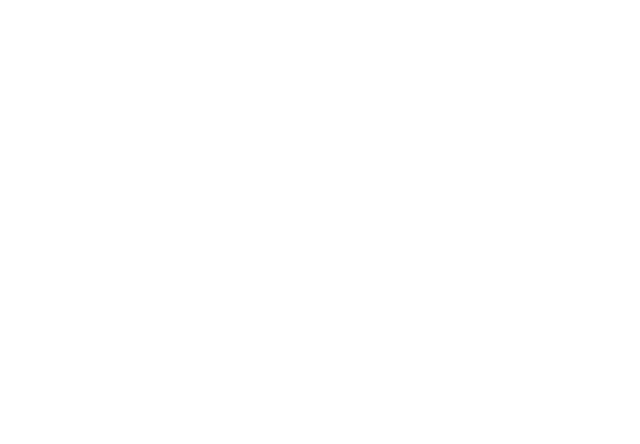
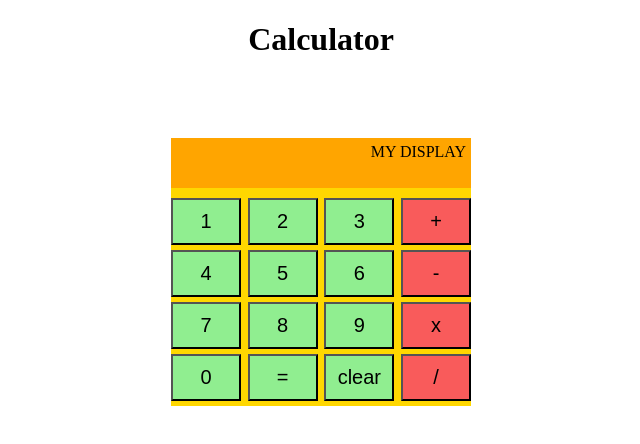
Before and after one commit to ygyesus/calculator, a plain HTML site: page index.html in a window 1280 px wide. Shown: the whole page, without its empty margins (319-959 px from the left). Drawn offline with Linux system fonts and the light colour scheme.

Commit message:
Add UI for calculator

```diff
--- a/index.html
+++ b/index.html
@@ -9,6 +9,38 @@
     <title>Calculator</title>
 </head>
 <body>
+    <h1>Calculator</h1>
 
+    <div class="calculator">
+
+        <div class="display">
+            MY DISPLAY
+        </div>
+
+        <div class="buttons">
+
+            <button>1</button>
+            <button>2</button>
+            <button>3</button>
+            <button class="operation">+</button>
+
+            <button>4</button>
+            <button>5</button>
+            <button>6</button>
+            <button class="operation">-</button>
+
+            <button>7</button>
+            <button>8</button>
+            <button>9</button>
+            <button class="operation">x</button>
+
+            <button>0</button>
+            <button>=</button>
+            <button>clear</button>
+            <button class="operation">/</button>
+
+        </div>
+
+    </div>
 </body>
 </html>
--- a/style.css
+++ b/style.css
@@ -0,0 +1,45 @@
+*{
+    box-sizing: border-box;
+}
+
+h1{
+    text-align: center;
+    margin-bottom: 80px;
+}
+
+.calculator{
+    width: 300px;
+    margin: auto;
+    background-color: gold;
+
+}
+.display{
+    background-color: orange;
+
+    margin-bottom: 10px;
+    padding: 5px;
+    text-align: right;
+
+    height: 50px;
+}
+.buttons{
+    display: flex;
+    flex-wrap: wrap;
+    justify-content: space-between;
+}
+.buttons button{
+    font-size: 20px;
+    width: 70px;
+    padding: 10px 0;
+    background-color: lightgreen;
+    margin-bottom: 5px;
+}
+
+.buttons .operation{
+    background-color: rgb(249, 91, 91);
+}
+
+.buttons button:hover{
+    background-color: black;
+    color: white;
+}
```
